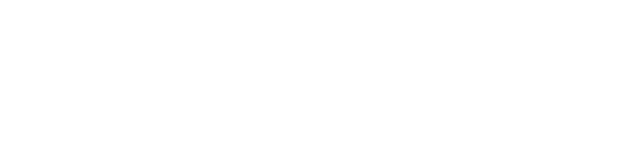
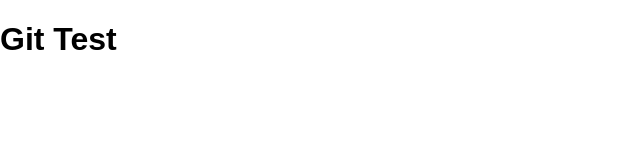
Before and after one commit to kiraGit67/beispiel-git, a plain HTML site: page index.html in a window 1280 px wide. Shown: the whole page, without its empty margins (0-640 px from the left). Drawn offline with Linux system fonts and the light colour scheme.

Commit message:
git commit -m "Added h1 into main of index.html"

```diff
--- a/index.html
+++ b/index.html
@@ -10,7 +10,9 @@
 </head>
 
 <body>
-    <main></main>
+    <main>
+        <h1>Git Test</h1>
+    </main>
 </body>
 
 </html>
```
